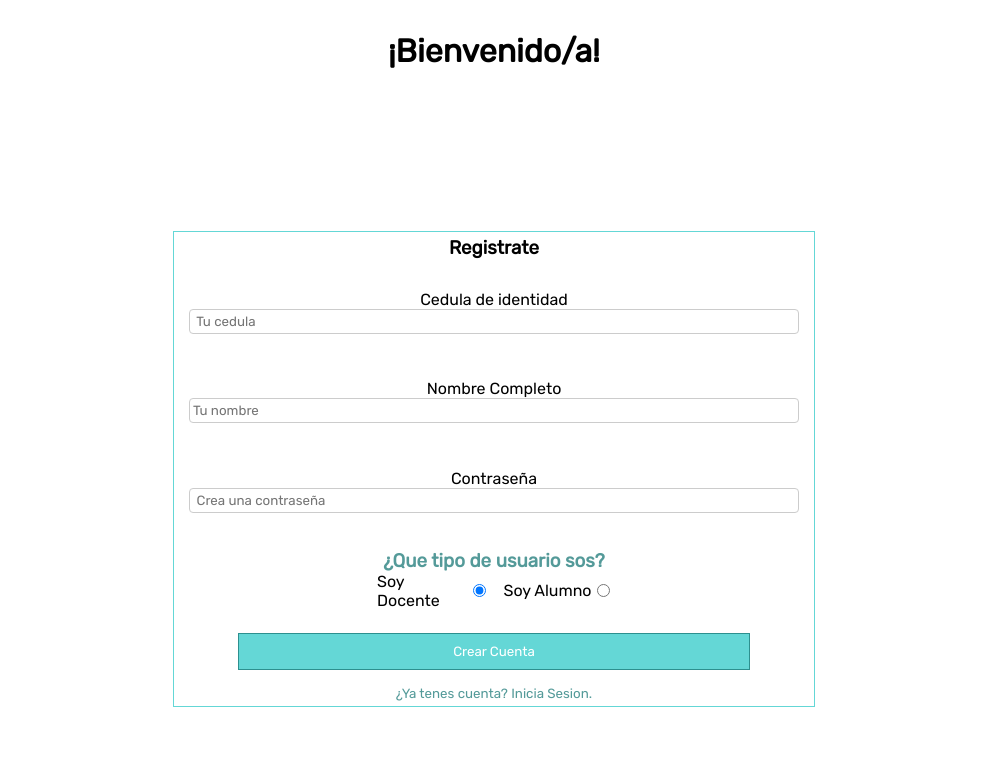
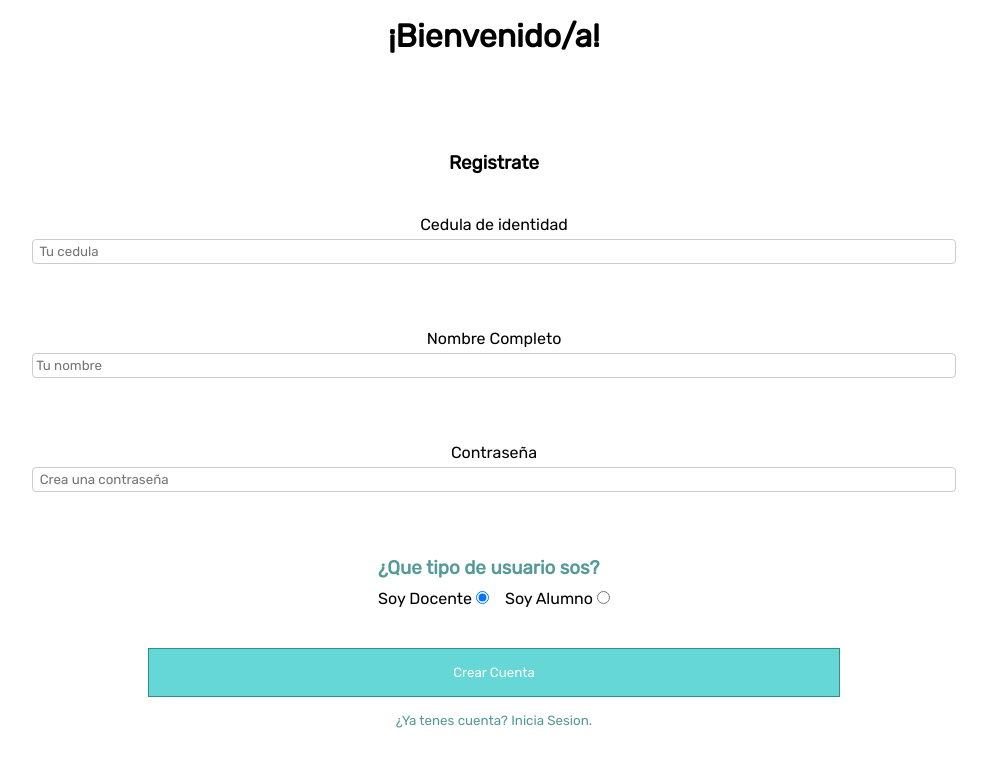
Before and after one commit to diegomonzondiaz/Utu-connect, a PHP site: page /login/paginas/crearCuenta.html in a window 1280 px wide. Shown: the top 767 px of the page, without its empty margins (146-1133 px from the left). Run offline with PHP 8.4, Linux system fonts and the light colour scheme.

Commit message:
Cambios formulario final

```diff
--- a/administradores/adminPage.html
+++ b/administradores/adminPage.html
@@ -4,7 +4,7 @@
     <meta charset="UTF-8">
     <meta name="viewport" content="width=device-width, initial-scale=1.0">
     <title>Admin Page</title>
-    <script src="admin.js"></script>
+    <script type="module" src="admin.js"></script>
     <link rel="stylesheet" href="administradores.css">
     <script type="module" src="https://kit.fontawesome.com/c1ea718351.js" crossorigin="anonymous"></script>
     <script type="module" src="../js/redireccionamiento.js"></script>
--- a/login/paginas/crearCuenta.html
+++ b/login/paginas/crearCuenta.html
@@ -26,8 +26,8 @@
             <input required class="input_formulario" type="password" name="password" id="contra" placeholder="  Crea una contraseña">
         </div>
         <div class="grupo">
-            <h3>¿Que tipo de usuario sos?</h3>
             <div class="seleccion">
+                <h3 class="tipo_usr">¿Que tipo de usuario sos?</h3>
                 <ul>
                     <li>
                         <label for="docente">Soy Docente</label>
--- a/login/paginas/css/formularios.css
+++ b/login/paginas/css/formularios.css
@@ -23,10 +23,12 @@ body{
 
 h1{
     position: relative;
-    padding: 1em;
+    box-sizing: border-box;
     width: 100%;
     height: 10%;
-    text-align: center;
+    display: flex;
+    justify-content: center;
+    align-items: center;
 }
 
 .grupo-boton_formulario{
@@ -42,22 +44,14 @@ h1{
 
 .formulario{
     position: relative;
-    width: 50%;
-    height: 70%;
+    width: 90%;
+    border: none;
+    height: 80%;
     display: flex;
     flex-direction: column;
     align-items: center;
     justify-content: center;
     gap: 1em;
-    padding-top: 5px;
-    padding-bottom: 5px;
-    border: 1px solid var(--color_page);
-}
-
-.formulario hr{
-    position: relative;
-    width: 100%;
-    border-color: var(--color_page);
 }
 
 .grupo{
@@ -70,7 +64,7 @@ h1{
     align-items: center;
 }
 
-.grupo ul, .grupo ul li{
+.grupo ul{
     position: relative;
     width: 100%;
     height: max-content;
@@ -78,12 +72,13 @@ h1{
     gap: 5px;
     justify-content: center;
     align-items: center;
+    flex-wrap: wrap;
     list-style: none;
 }
 
 .btn_crear{
     position: relative;
-    width: 80%;
+    width: 60%;
     height: 10%;
     color: #fff;
     background-color: var(--color_page);
@@ -105,14 +100,17 @@ h1{
 
 .grupo h3{
     color: var(--color_sombra);
+    margin-bottom: 10px;
 }
 
-input[type="text"], input[type="password"], input[type="number"]{
-    width: 95%;
+input[type="text"], input[type="password"],
+input[type="number"]{
+    width: 80%;
     padding-top: 4px;
     padding-bottom: 4px;
     border: 1px solid #ccc;
     border-radius: 4px;
+    margin-top: 5px;
 }
 
 input[type=number]::-webkit-inner-spin-button,
@@ -120,7 +118,6 @@ input[type=number]::-webkit-outer-spin-button {
   -webkit-appearance: none;
   margin: 0;
 }
-
 
 .btn_cambiar{
     background-color: transparent;
--- a/login/paginas/iniciarSesion.html
+++ b/login/paginas/iniciarSesion.html
@@ -19,7 +19,7 @@
             </div>
             <div class="grupo">
                 <label for="contra">Contraseña</label>
-                <input required class="input_formulario" type="text" name="password" id="contra" placeholder="  Tu contraseña">
+                <input required class="input_formulario" type="password" name="password" id="contra" placeholder="  Tu contraseña">
             </div>
             <div class="grupo">
                 <ul style="border: 1ps solid black;">
```
